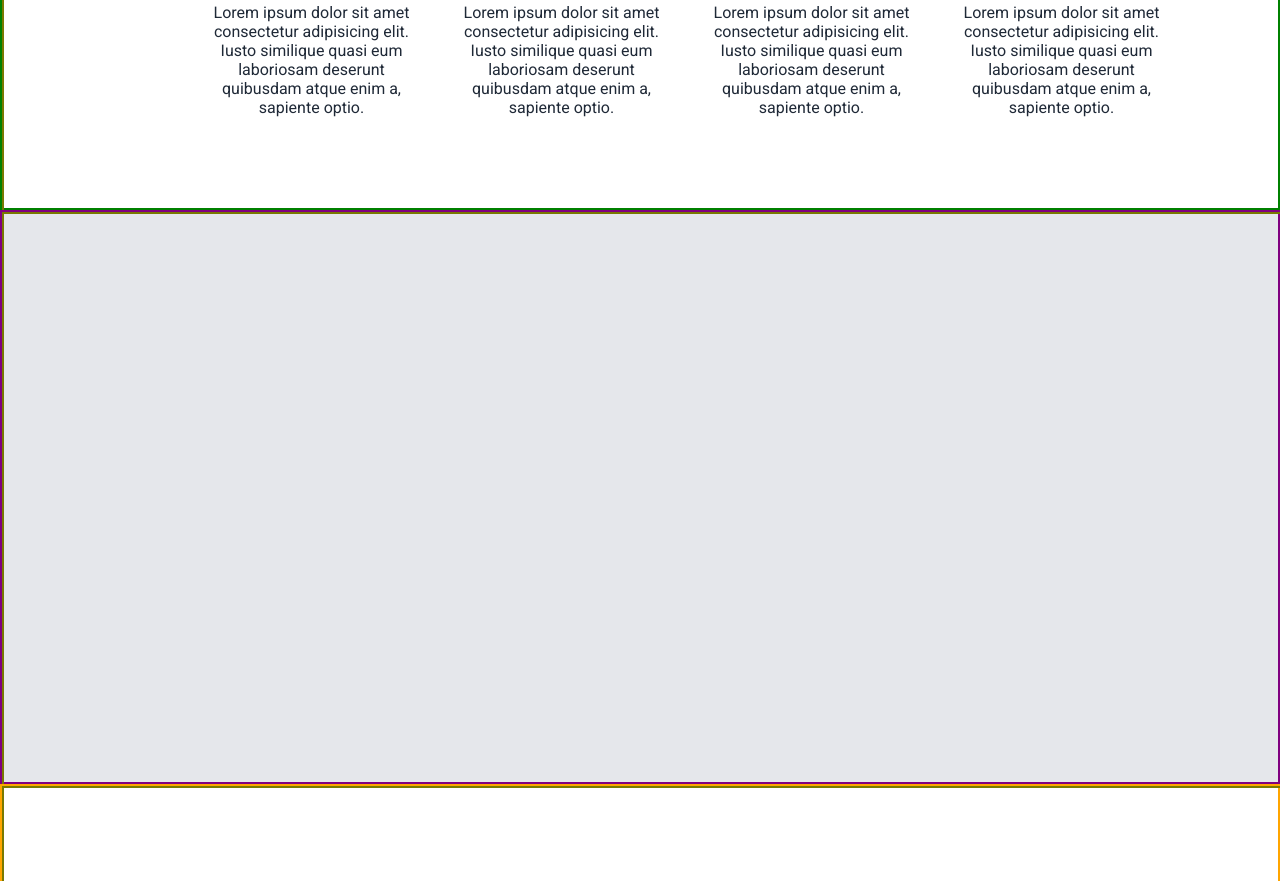
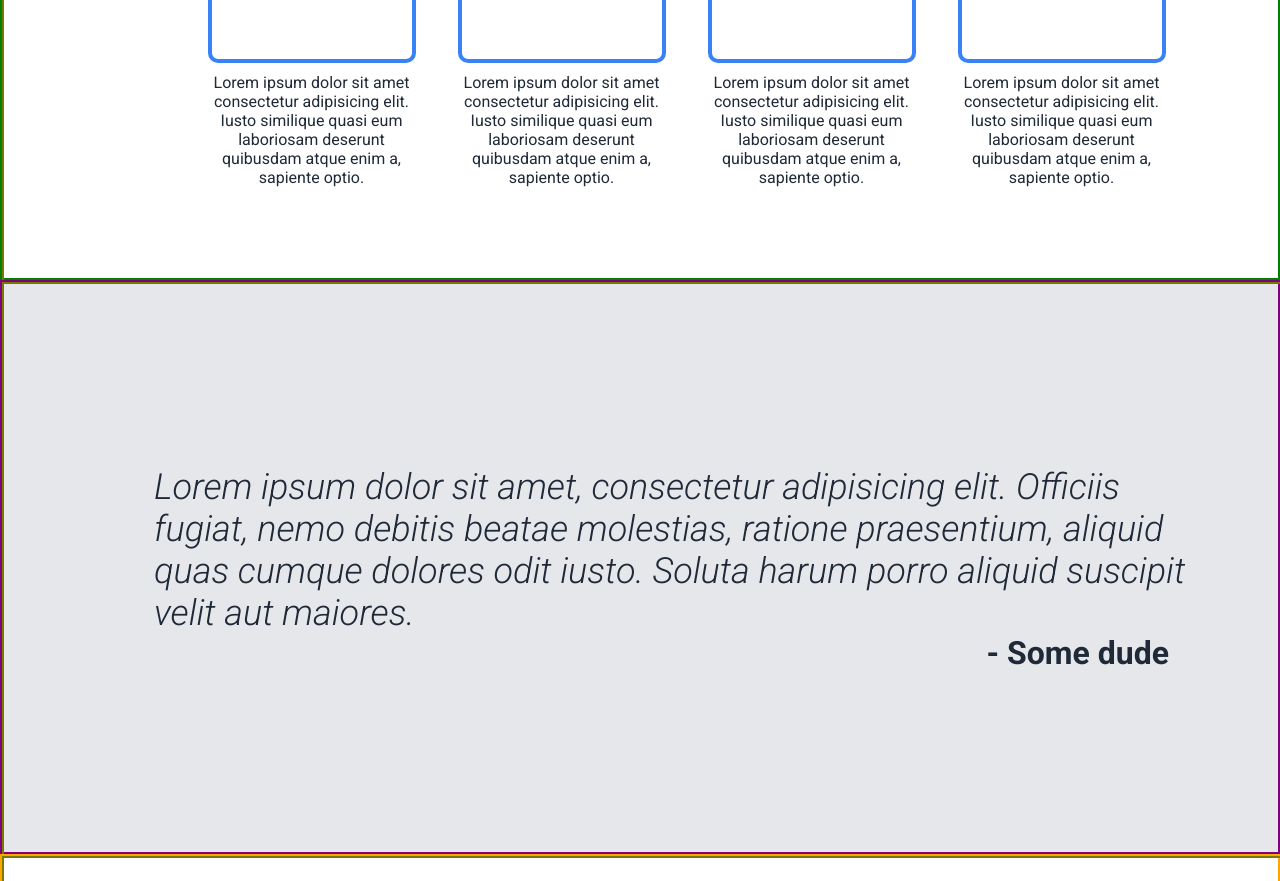
Before and after one commit to o11899nine/odin-landing-page, a plain HTML site: page index.html in a window 1280 px wide. Shown: the part 1159-2040 px from the top of the page. Drawn offline with Linux system fonts and the light colour scheme.

Commit message:
Finish quote section

```diff
--- a/index.html
+++ b/index.html
@@ -63,9 +63,16 @@
                 </div>
             </div>
         </section>
+
+        <!-- QUOTE SECTION -->
         <section class="quote-section">
-            <div class="section-container"></div>
+            <div class="section-container quote-container">
+                <div class="quote">Lorem ipsum dolor sit amet, consectetur adipisicing elit. Officiis fugiat, nemo debitis beatae molestias, ratione praesentium, aliquid quas cumque dolores odit iusto. Soluta harum porro aliquid suscipit velit aut maiores.</div>
+                <div class="author">- Some dude</div>
+            </div>
         </section>
+
+        <!-- ACTION SECTION -->
         <section class="action-section">
             <div class="section-container"></div>
         </section>
--- a/style.css
+++ b/style.css
@@ -30,7 +30,6 @@ a {
     height: 70px;
     width: 100%;
     background-color: #1F2937;
-    position: fixed;
 }
 
 .header-container {
@@ -158,15 +157,7 @@ a {
     color: #1F2937;
 }
 
-
-
-
-
-
-
-
-
-
+/* QUOTE SECTION */
 
 
 .quote-section {
@@ -175,10 +166,37 @@ a {
     background-color: #E5E7EB;
 }
 
+.quote-container {
+    flex-direction: column;
+    justify-content: center;
+}
+
+.quote {
+    font-size: 36px;
+    font-weight: 300;
+    font-style: italic;
+    color: #1F2937;
+    padding: 0px 150px;
+}
+
+.author {
+    font-size: 32px;
+    font-weight: bold;
+    color: #1F2937;
+    align-self: flex-end;
+    padding: 0px 200px;
+}
+
+
+/* ACTION SECTION */
+
 .action-section {
     height: 465px;
     border: 2px solid orange;
 }
+
+
+
 
 .footer {
     height: 135px;
```
